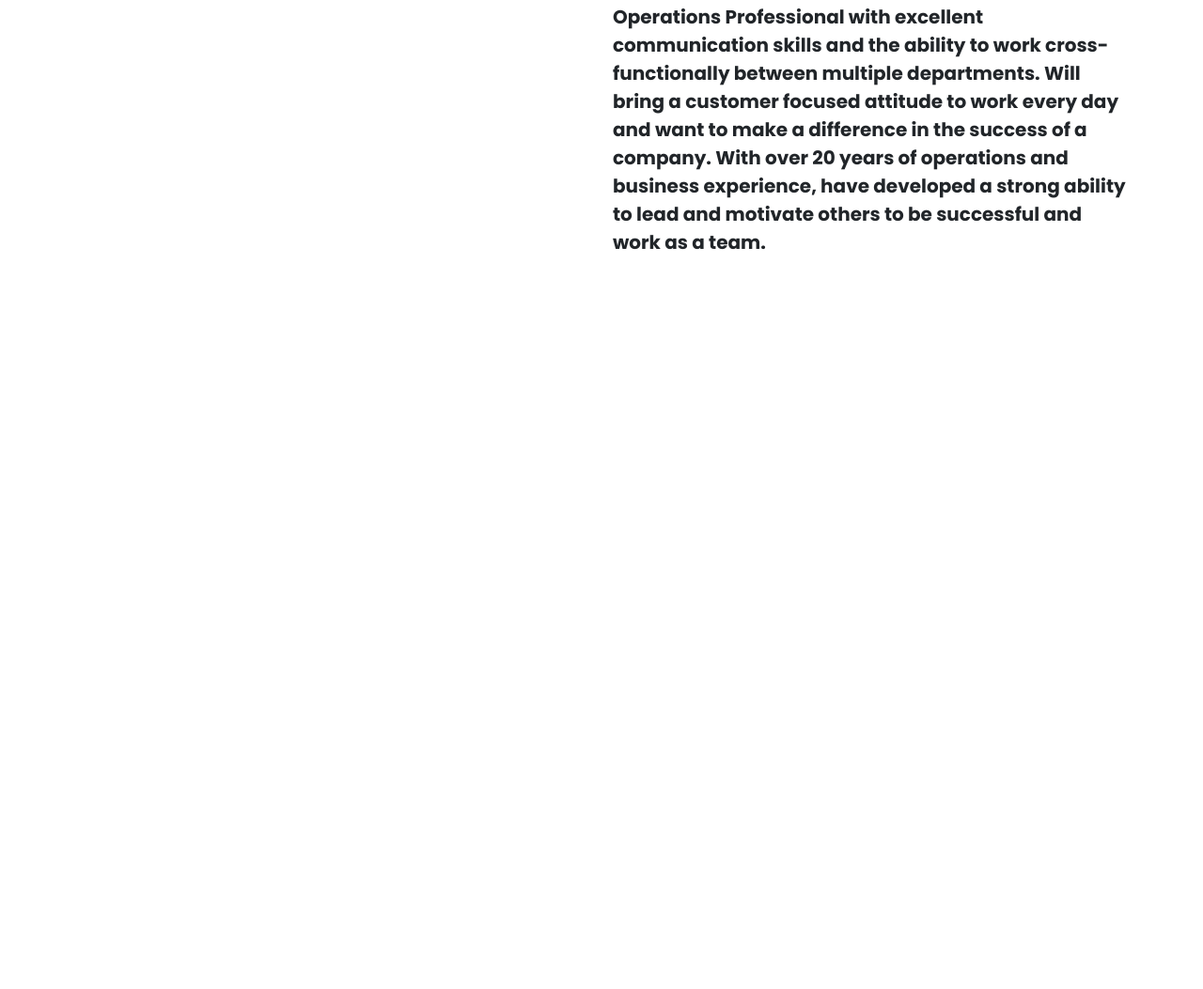
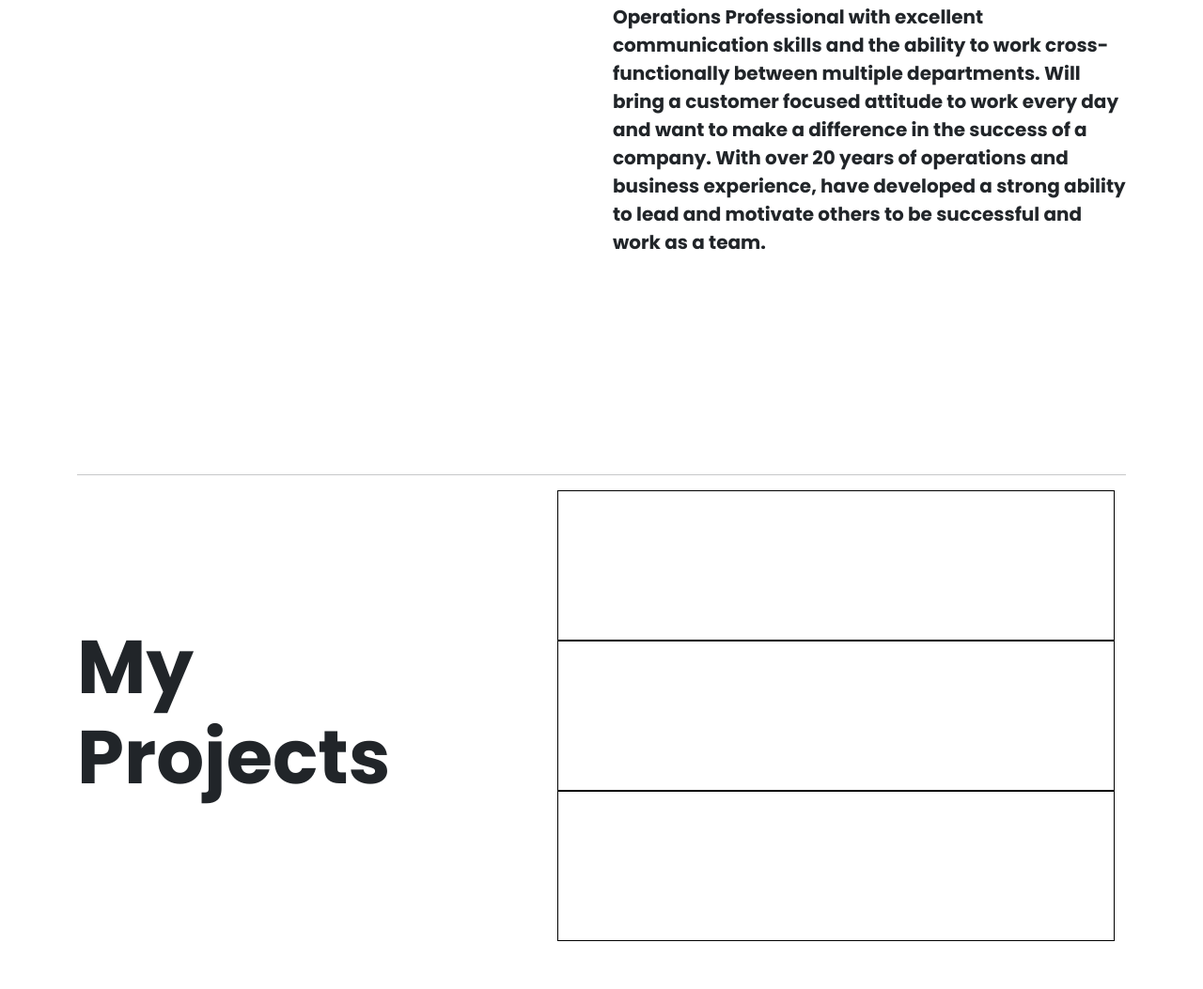
Before and after one commit to jamoore4579/Moore_Portfolio, a plain HTML site: page index.html in a window 1280 px wide. Shown: the part 915-1968 px from the top of the page at 94% size. Before the commit the page ends 1356 px from the top, so only its background shows below. Drawn offline with nearby package versions, Linux system fonts and the light colour scheme.

Commit message:
making progress with bootstrap

```diff
--- a/assets/css/styles.css
+++ b/assets/css/styles.css
@@ -12,3 +12,8 @@
 img {
     border-radius: 10px;
 }
+
+.project {
+    height: 160px;
+    border: 1px black solid;
+}
--- a/index.html
+++ b/index.html
@@ -74,6 +74,36 @@
             </div>
         </section>
 
+        <!-- Skills Section -->
+        <section id="skills">
+            <div class="container my-5 py-5">
+                <hr>
+                <div class="row">
+                    <div class="col-md-4 d-flex flex-column justify-content-center">
+                        <h1 class="display-1 fw-bold">My<br>Projects</h1>
+                    </div>
+                    <div class="col-md-8">
+                        <div class="container">
+                            <div class="row">
+                                <div class="col-md-10 ms-auto project">
+
+                                </div>
+                            </div>
+                            <div class="row">
+                                <div class="col-md-10 ms-auto project">
+
+                                </div>
+                            </div>
+                            <div class="row">
+                                <div class="col-md-10 ms-auto project">
+
+                                </div>
+                            </div>
+                        </div>
+                    </div>
+                </div>
+            </div>
+        </section>
 
 
 
```
